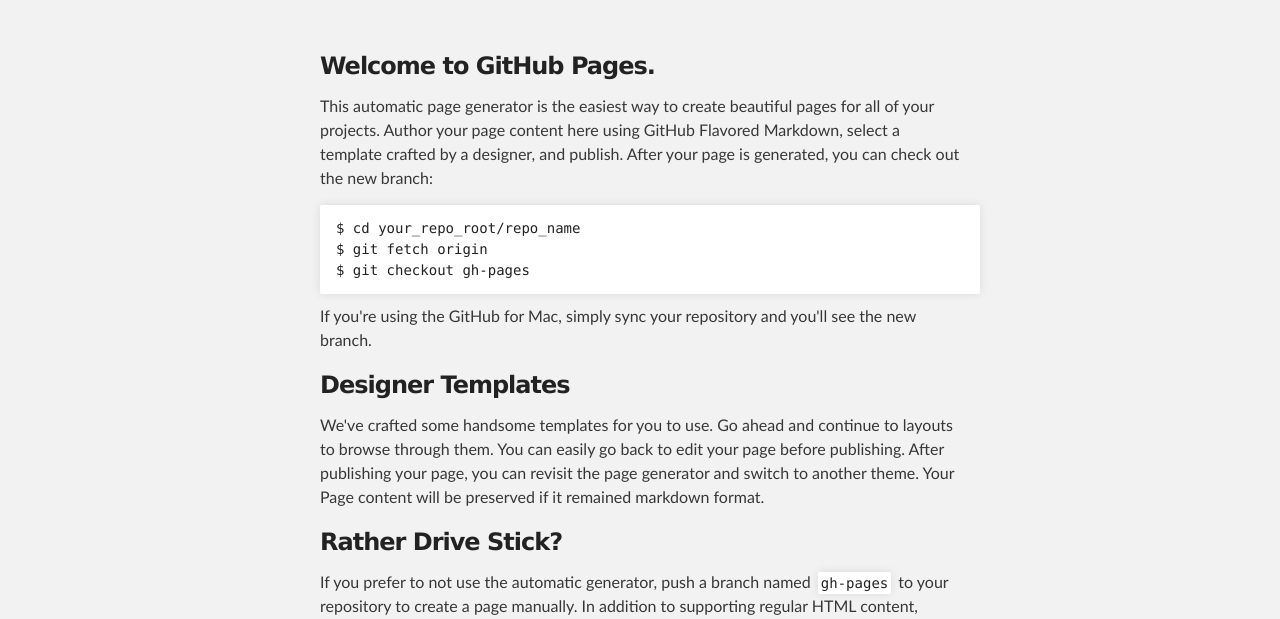
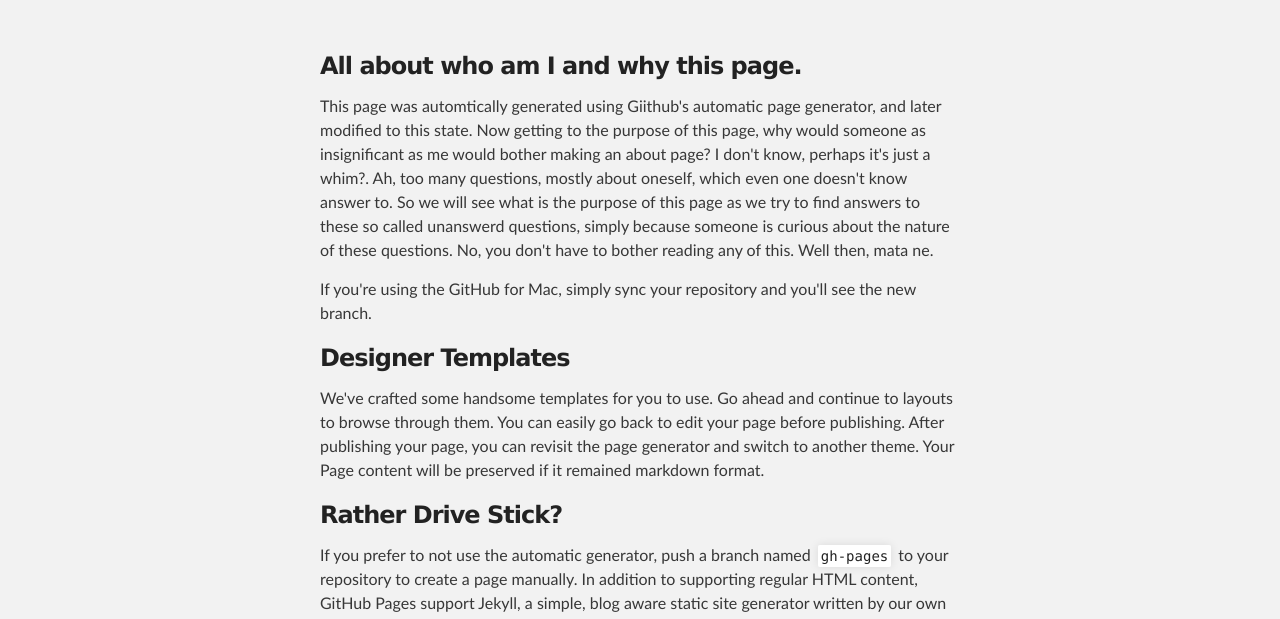
Before and after one commit to shreyasmhaske/shreyasmhaske.github.io, a plain HTML site: page index.html in a window 1280 px wide. Shown: the part 176-795 px from the top of the page. Drawn offline with Linux system fonts and the light colour scheme.

Commit message:
purpose of the page

```diff
--- a/index.html
+++ b/index.html
@@ -28,14 +28,14 @@
     <div id="main_content_wrap" class="outer">
       <section id="main_content" class="inner">
         <h3>
-<a name="welcome-to-github-pages" class="anchor" href="#welcome-to-github-pages"><span class="octicon octicon-link"></span></a>Welcome to GitHub Pages.</h3>
+<a name="welcome-to-github-pages" class="anchor" href="#welcome-to-github-pages"><span class="octicon octicon-link"></span></a> All about who am I and why this page.</h3>
 
-<p>This automatic page generator is the easiest way to create beautiful pages for all of your projects. Author your page content here using GitHub Flavored Markdown, select a template crafted by a designer, and publish. After your page is generated, you can check out the new branch:</p>
+<p>This page was automtically generated using Giithub's automatic page generator, and later modified to this state.
 
-<pre><code>$ cd your_repo_root/repo_name
-$ git fetch origin
-$ git checkout gh-pages
-</code></pre>
+    Now getting to the purpose of this page, why would someone as insignificant as me would bother making an about page? I don't know, perhaps it's just a whim?.
+    Ah, too many questions, mostly about oneself, which even one doesn't know answer to.
+
+    So we will see what is the purpose of this page as we try to find answers to these so called unanswerd questions, simply because someone is curious about the nature of these questions. No, you don't have to bother reading any of this. Well then, mata ne.</p>
 
 <p>If you're using the GitHub for Mac, simply sync your repository and you'll see the new branch.</p>
 
```
